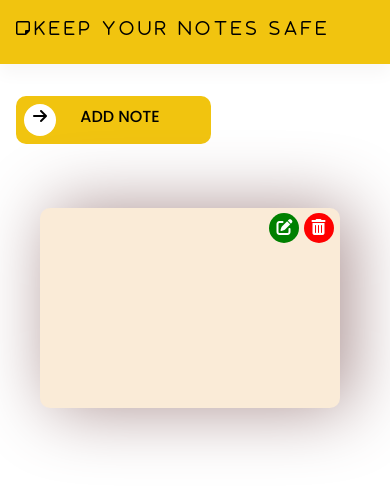
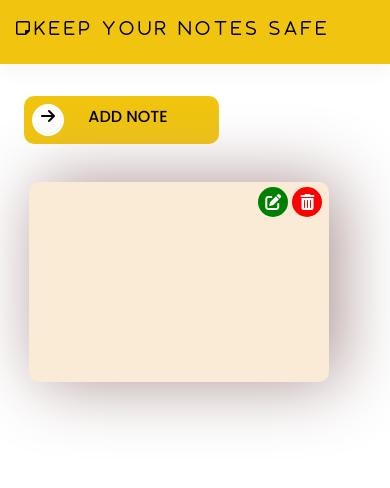
Before and after one commit to RehanRaza111/Notes-Keeping-Safe-App, a plain HTML site: page index.html in a window 390 px wide. Both pictures are taken after a click on the button "ADD NOTE". Drawn offline with Linux system fonts and the light colour scheme.

Commit message:
styling updated

```diff
--- a/style.css
+++ b/style.css
@@ -197,7 +197,7 @@ button.learn-more .button-text {
 
     .button{
         top: 2rem;
-        left: 1rem;
+        left: 1.5rem;
         width: 50%;
         position: relative;
 
@@ -205,7 +205,8 @@ button.learn-more .button-text {
 
     .note{
         top: 3rem;
-        left: 1.5rem;
+        left: .8rem;
+        margin-top: 1.4rem;
 
     }
 
```
